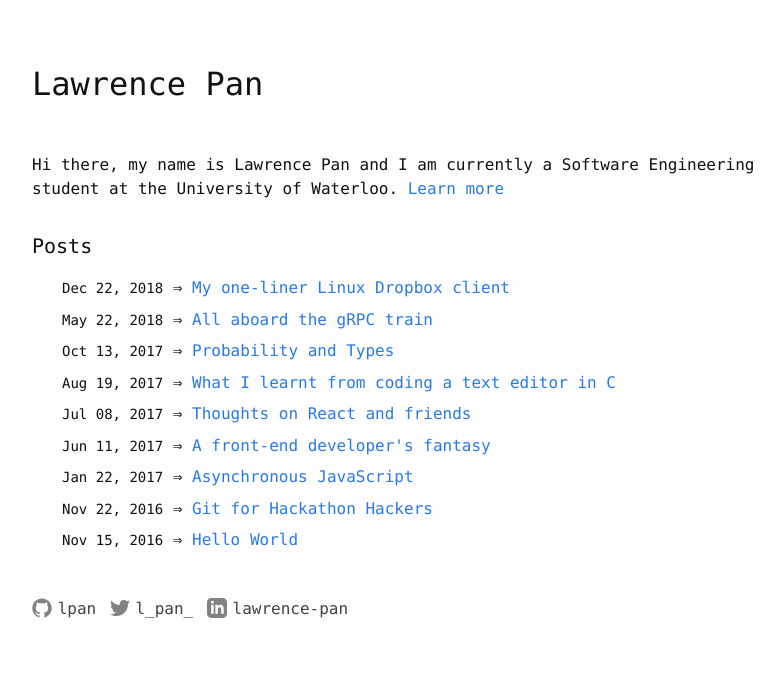
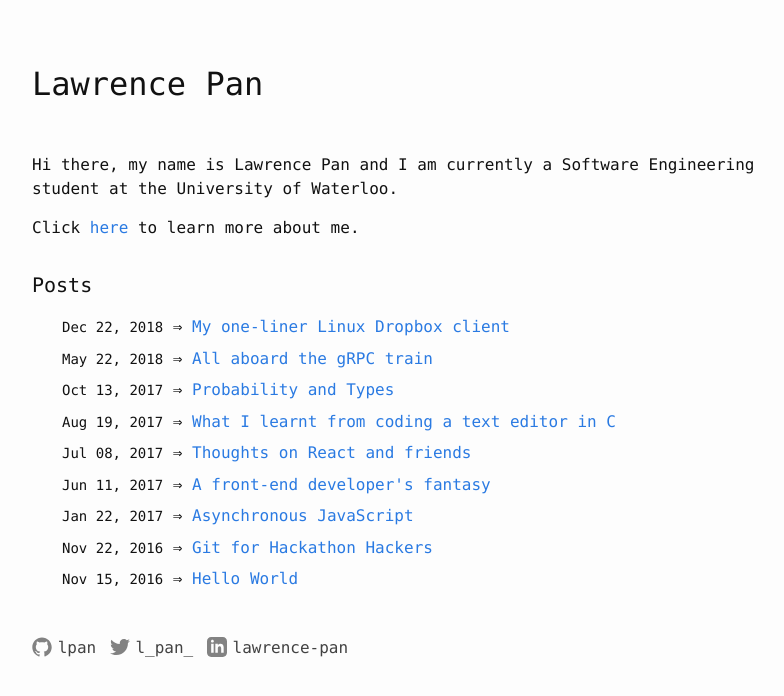
Before and after one commit to lpan/lpan.github.io, a Jekyll site: the page built from index.html, in a window 1280 px wide. Shown: the top 696 px of the page, without its empty margins (238-1022 px from the left). Built offline with Jekyll 4.4.1, drawn with Linux system fonts in a browser that asks for light colours.

Commit message:
new line for link to "about me" page

```diff
--- a/_includes/intro.md
+++ b/_includes/intro.md
@@ -1,2 +1,4 @@
 Hi there, my name is Lawrence Pan and I am currently a Software Engineering
-student at the University of Waterloo. [Learn more](/about)
+student at the University of Waterloo.
+
+Click [here](/about) to learn more about me.
```
